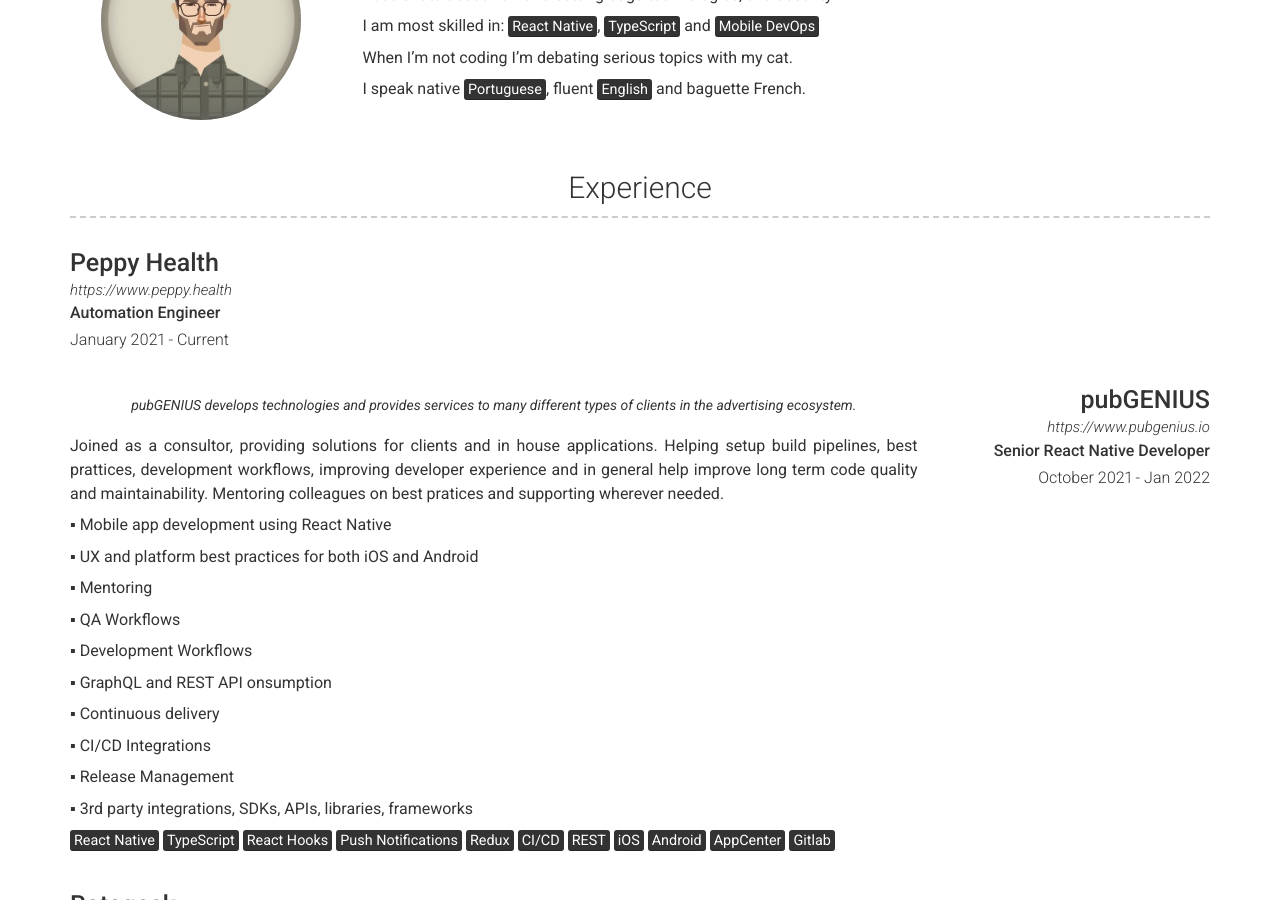
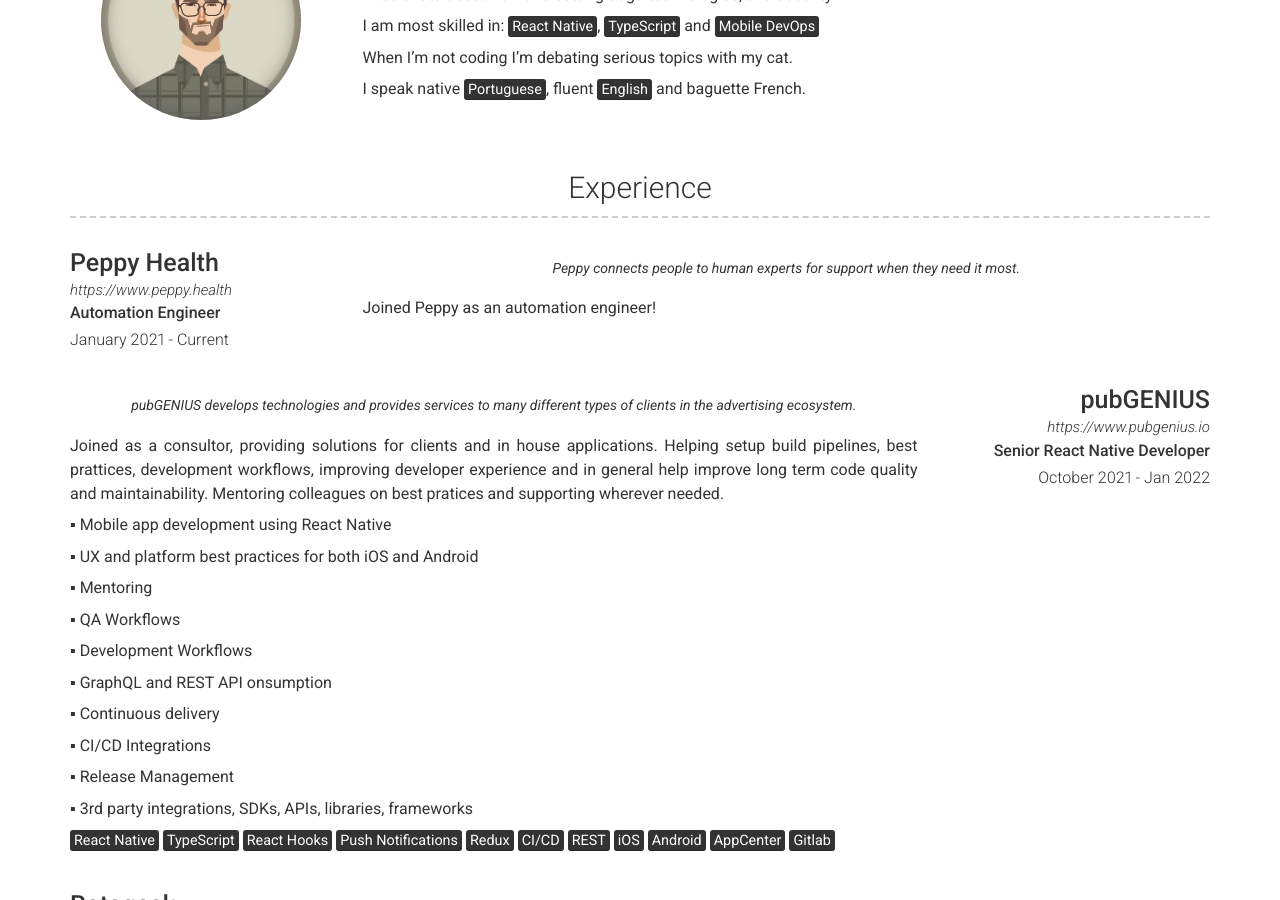
Before and after one commit to filipef101/filipef101.github.io, a Jekyll site: the page built from index.md, in a window 1280 px wide and 900 px high, scrolled down 359 px. Built offline with Jekyll 4.4.1, drawn with Linux system fonts in a browser that asks for light colours; nearby versions of some CDN libraries; a script that is not in the unit is left out.

Commit message:
Update experience.yml

```diff
--- a/_data/experience.yml
+++ b/_data/experience.yml
@@ -4,6 +4,10 @@
   link: https://www.peppy.health
   job_title: Automation Engineer
   dates: January 2021 - Current
+  quote: >
+    Peppy connects people to human experts for support when they need it most.
+  description: | # this will include new lines to allow paragraphs
+    Joined Peppy as an automation engineer!
 
 - layout: right
   company: pubGENIUS
```
